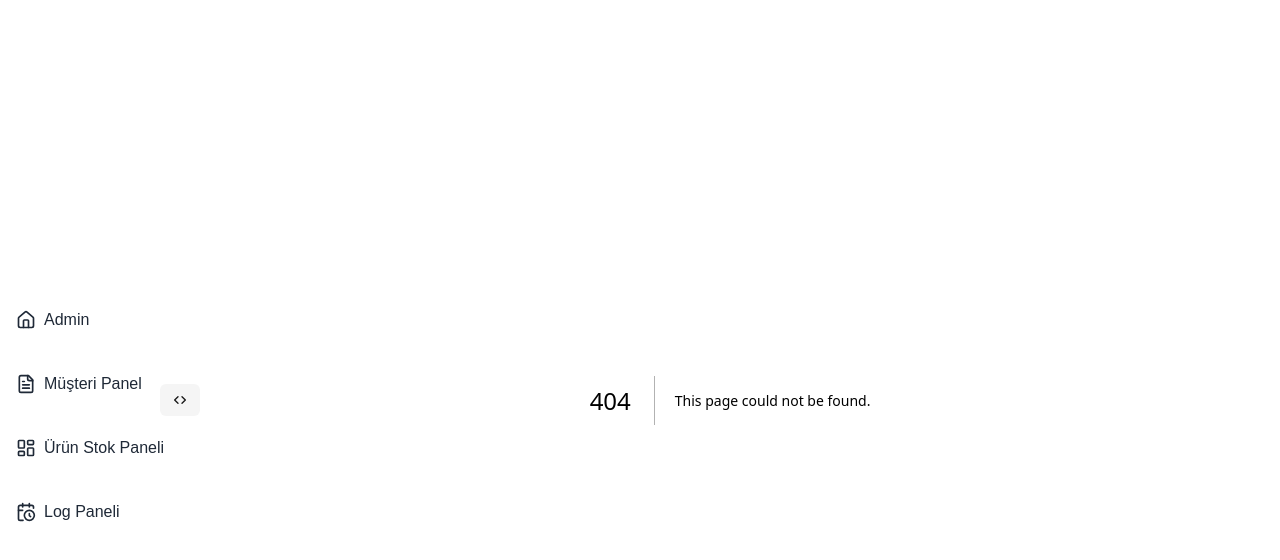
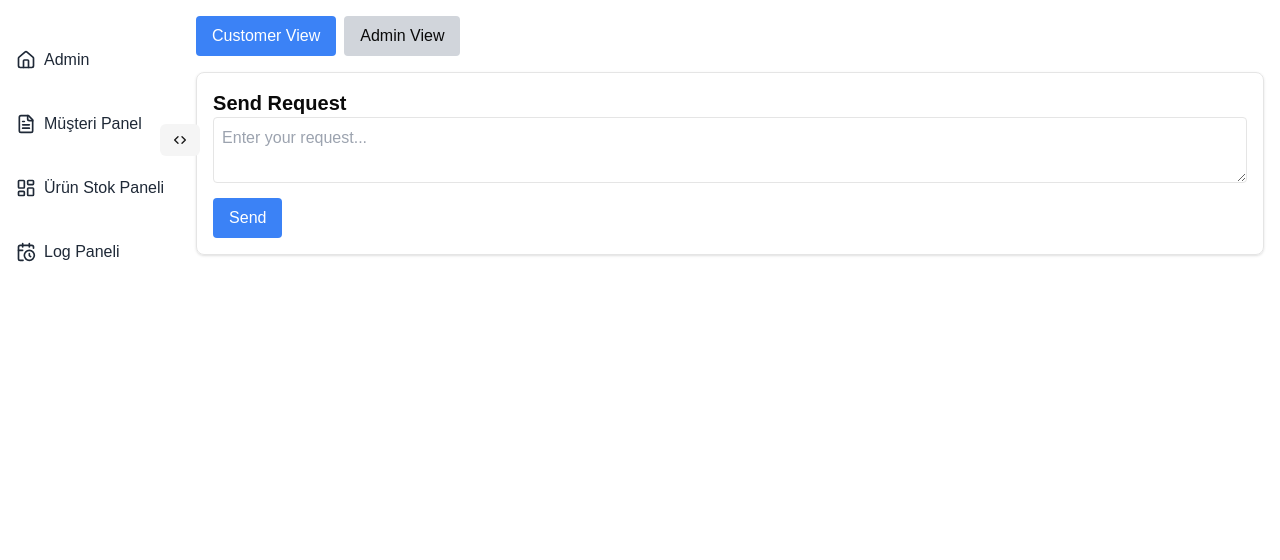
Before and after one commit to Ahmadalhomsi/syncronized-order-manager, a Next.js app: page /customer in a window 1280 px wide. Before the commit this address had no page. Shown: the top 560 px of the page. Built offline with nearby package versions, Linux system fonts and the light colour scheme.

Commit message:
Web socket IO

```diff
--- /dev/null
+++ b/app/customer/page.jsx
@@ -0,0 +1,90 @@
+"use client"
+import React, { useState, useEffect } from 'react';
+
+export default function CustomerAdmin() {
+    const [view, setView] = useState('customer'); // Toggle between 'customer' and 'admin'
+    const [message, setMessage] = useState('');
+    const [requests, setRequests] = useState([]);
+
+    // WebSocket connection for Admin Dashboard
+    useEffect(() => {
+        if (view === 'admin') {
+            const socket = new WebSocket('ws://localhost:8080');
+
+            socket.onmessage = (event) => {
+                setRequests((prev) => [event.data, ...prev]);
+            };
+
+            return () => {
+                socket.close();
+            };
+        }
+    }, [view]);
+
+    const sendRequest = () => {
+        const socket = new WebSocket('ws://localhost:8080');
+        socket.onopen = () => {
+            socket.send(message);
+            alert('Request sent!');
+            setMessage('');
+            socket.close();
+        };
+        socket.onerror = (error) => {
+            console.error('WebSocket error:', error);
+            alert('Failed to send request.');
+        };
+    };
+
+    return (
+        <div className="p-4">
+            {/* View Toggle */}
+            <div className="mb-4">
+                <button
+                    className={`px-4 py-2 rounded ${view === 'customer' ? 'bg-blue-500 text-white' : 'bg-gray-300'}`}
+                    onClick={() => setView('customer')}
+                >
+                    Customer View
+                </button>
+                <button
+                    className={`ml-2 px-4 py-2 rounded ${view === 'admin' ? 'bg-blue-500 text-white' : 'bg-gray-300'}`}
+                    onClick={() => setView('admin')}
+                >
+                    Admin View
+                </button>
+            </div>
+
+            {/* Customer Form */}
+            {view === 'customer' && (
+                <div className="p-4 border rounded-lg shadow">
+                    <h2 className="text-xl font-bold">Send Request</h2>
+                    <textarea
+                        className="w-full p-2 border rounded"
+                        value={message}
+                        onChange={(e) => setMessage(e.target.value)}
+                        placeholder="Enter your request..."
+                    />
+                    <button
+                        className="mt-2 px-4 py-2 bg-blue-500 text-white rounded hover:bg-blue-600"
+                        onClick={sendRequest}
+                    >
+                        Send
+                    </button>
+                </div>
+            )}
+
+            {/* Admin Dashboard */}
+            {view === 'admin' && (
+                <div className="p-4 border rounded-lg shadow">
+                    <h2 className="text-xl font-bold">Admin Dashboard</h2>
+                    <ul className="mt-4 space-y-2">
+                        {requests.map((request, index) => (
+                            <li key={index} className="p-2 border rounded bg-gray-100">
+                                {request}
+                            </li>
+                        ))}
+                    </ul>
+                </div>
+            )}
+        </div>
+    );
+}
--- /dev/null
+++ b/components/ui/textarea.jsx
@@ -0,0 +1,18 @@
+import * as React from "react"
+
+import { cn } from "@/lib/utils"
+
+const Textarea = React.forwardRef(({ className, ...props }, ref) => {
+  return (
+    (<textarea
+      className={cn(
+        "flex min-h-[80px] w-full rounded-md border border-input bg-background px-3 py-2 text-base ring-offset-background placeholder:text-muted-foreground focus-visible:outline-none focus-visible:ring-2 focus-visible:ring-ring focus-visible:ring-offset-2 disabled:cursor-not-allowed disabled:opacity-50 md:text-sm",
+        className
+      )}
+      ref={ref}
+      {...props} />)
+  );
+})
+Textarea.displayName = "Textarea"
+
+export { Textarea }
--- a/package.json
+++ b/package.json
@@ -3,9 +3,9 @@
   "version": "0.1.0",
   "private": true,
   "scripts": {
-    "dev": "next dev --turbopack",
+    "dev": "node server.js",
     "build": "next build",
-    "start": "next start",
+    "start": "NODE_ENV=production node server.js",
     "lint": "next lint"
   },
   "dependencies": {
@@ -35,6 +35,7 @@
     "recharts": "^2.15.0",
     "tailwind-merge": "^2.5.5",
     "tailwindcss-animate": "^1.0.7",
+    "ws": "^8.18.0",
     "zod": "^3.24.1"
   },
   "devDependencies": {
```
Also changed, not shown: ws-server.js (added, +28 -0 lines), 1 other file (tests, documents, lock files or other folders).
